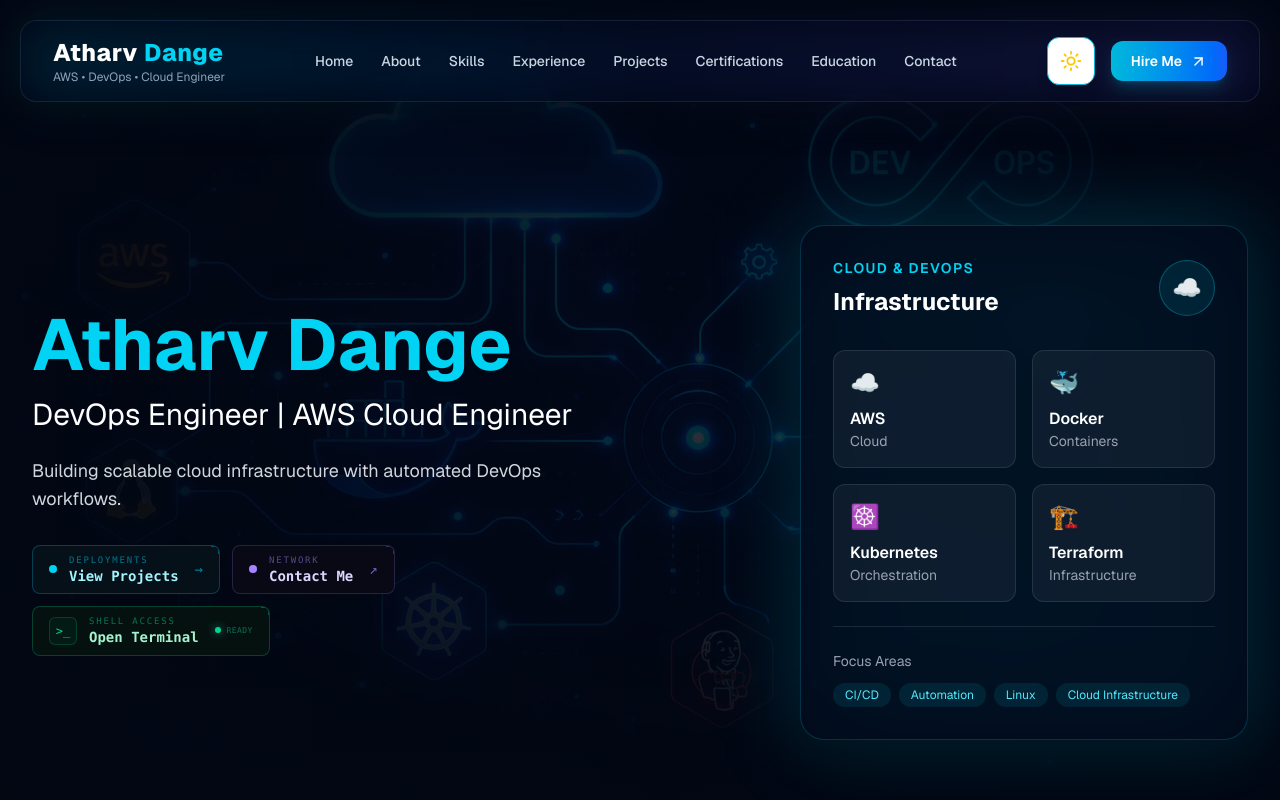
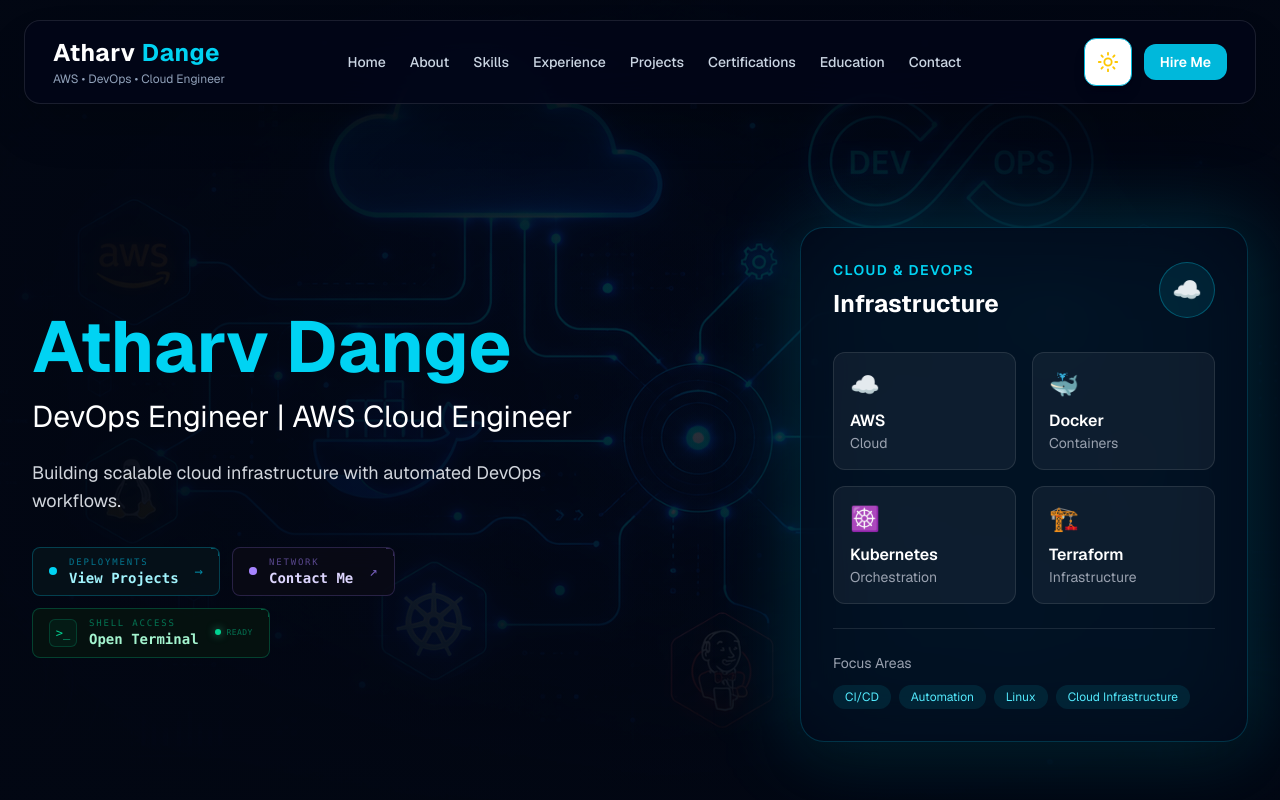
Before and after one commit to atharvdange70-maker/portfolio-website, a Next.js app: page / in a window 1280 px wide. Shown: the top 800 px of the page. Built offline with nearby package versions, Linux system fonts and the light colour scheme.

Commit message:
modified:   components/navbar.tsx

```diff
--- a/components/navbar.tsx
+++ b/components/navbar.tsx
@@ -1,8 +1,7 @@
+
 "use client";
 
 import ThemeToggle from "./ThemeToggle";
-import { motion } from "framer-motion";
-import { ArrowUpRight } from "lucide-react";
 
 const links = [
   { name: "Home", href: "#home" },
@@ -17,143 +16,52 @@
 
 export default function Navbar() {
   return (
-    <header
-      className="
-        fixed
-        top-5
-        left-0
-        right-0
-        z-99999
-        flex
-        justify-center
-        px-5
-        pointer-events-none
-      "
-    >
-      <motion.nav
-        initial={{ y: -80, opacity: 0 }}
-        animate={{ y: 0, opacity: 1 }}
-        transition={{ duration: 0.7 }}
-        className="
-          pointer-events-auto
-          relative
-          w-full
-          max-w-7xl
-          rounded-2xl
-          border
-          border-slate-700/40
-          bg-slate-950/70
-          backdrop-blur-xl
-          shadow-[0_8px_40px_rgba(0,0,0,0.45)]
-        "
-      >
-        {/* Animated Border */}
-        <div
-          className="
-            absolute
-            inset-0
-            -z-10
-            rounded-2xl
-            bg-linear-to-r
-            from-cyan-500/20
-            via-blue-500/10
-            to-indigo-500/20
-            blur-xl
-            opacity-70
-          "
-        />
-
-        <div className="flex items-center justify-between px-8 py-4">
+    <header className="fixed top-5 left-0 right-0 z-50 px-4 sm:px-6">
+      <nav className="mx-auto flex w-full max-w-7xl items-center justify-between rounded-2xl border border-white/10 bg-slate-950/80 px-5 py-4 shadow-2xl backdrop-blur-xl lg:px-7">
 
         {/* Logo */}
-          <motion.a
+        <a
           href="#home"
-            whileHover={{ scale: 1.05 }}
-            className="group"
+          className="shrink-0 transition-opacity duration-300 hover:opacity-80"
         >
-            <h1 className="text-2xl font-extrabold tracking-wide">
+          <div className="text-xl font-bold tracking-wide sm:text-2xl">
             <span className="text-white">Atharv</span>
             <span className="text-cyan-400"> Dange</span>
-            </h1>
+          </div>
 
-            <p className="text-xs text-slate-400 transition group-hover:text-cyan-300">
+          <p className="mt-0.5 text-[10px] text-slate-400 sm:text-xs">
             AWS • DevOps • Cloud Engineer
           </p>
-          </motion.a>
+        </a>
 
         {/* Navigation */}
-          <div className="hidden lg:flex items-center gap-7">
-            {links.map((item) => (
-              <motion.a
-                key={item.name}
-                href={item.href}
-                whileHover={{ y: -2 }}
-                className="
-                  relative
-                  text-sm
-                  font-medium
-                  text-slate-300
-                  transition
-                  duration-300
-                  hover:text-cyan-400
-                  group
-                "
+        <div className="hidden items-center gap-6 lg:flex">
+          {links.map((link) => (
+            <a
+              key={link.name}
+              href={link.href}
+              className="relative text-sm font-medium text-slate-300 transition-colors duration-300 hover:text-cyan-400"
             >
-                {item.name}
+              {link.name}
 
-                <span
-                  className="
-                    absolute
-                    left-0
-                    -bottom-1
-                    h-0.5
-                    w-0
-                    bg-cyan-400
-                    transition-all
-                    duration-300
-                    group-hover:w-full
-                  "
-                />
-              </motion.a>
+              <span className="absolute -bottom-1 left-0 h-px w-0 bg-cyan-400 transition-all duration-300 hover:w-full" />
+            </a>
           ))}
         </div>
 
         {/* Right Side */}
-          <div className="flex items-center gap-4">
-
+        <div className="flex items-center gap-3">
           <ThemeToggle />
 
-            <motion.a
+          <a
             href="#contact"
-              whileHover={{ scale: 1.05 }}
-              whileTap={{ scale: 0.95 }}
-              className="
-                hidden
-                md:flex
-                items-center
-                gap-2
-                rounded-xl
-                bg-linear-to-r
-                from-cyan-500
-                to-blue-600
-                px-5
-                py-2.5
-                text-sm
-                font-semibold
-                text-white
-                shadow-lg
-                shadow-cyan-500/20
-                transition
-                hover:shadow-cyan-400/40
-              "
+            className="hidden rounded-xl bg-cyan-500 px-4 py-2 text-sm font-semibold text-white transition-all duration-300 hover:bg-cyan-400 hover:shadow-lg hover:shadow-cyan-500/20 md:block"
           >
             Hire Me
-              <ArrowUpRight size={17} />
-            </motion.a>
+          </a>
+        </div>
 
-          </div>
-        </div>
-      </motion.nav>
+      </nav>
     </header>
   );
 }
```
Also changed, not shown: app/globals.css (line endings or trailing spaces). Lines whose indentation alone changed are shown as unchanged.
